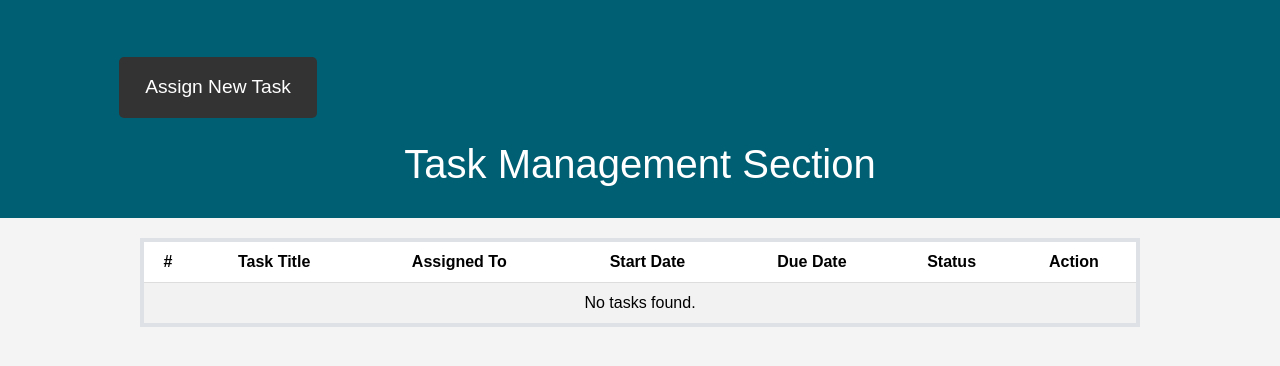
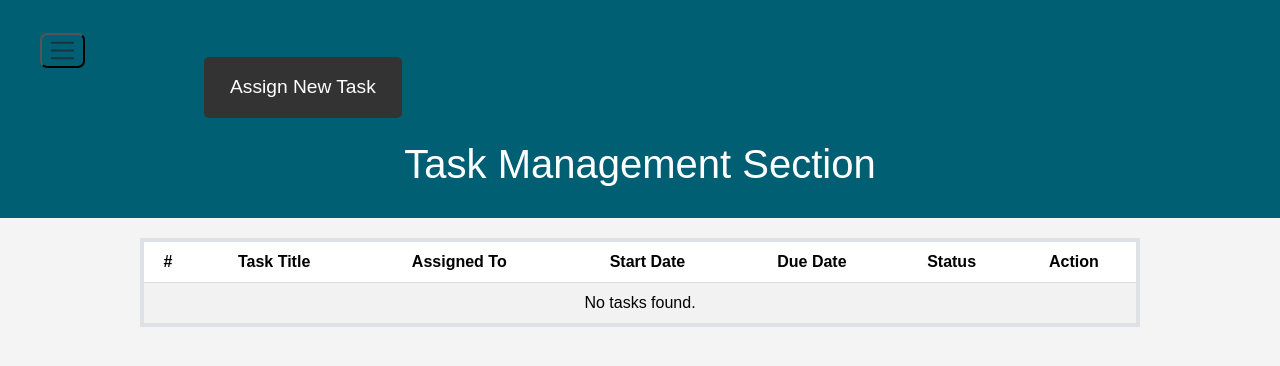
Before and after one commit to zulqarnain02/TaskManagement, a Django app: page / in a window 1280 px wide. Shown: the top 366 px of the page. Run offline with Django 5.2, Linux system fonts and the light colour scheme; data that the repository does not hold is empty; some libraries are stand-ins or nearby versions.

Commit message:
nav bar added

```diff
--- a/TaskManagement/TaskManagement/settings.py
+++ b/TaskManagement/TaskManagement/settings.py
@@ -126,3 +126,5 @@ STATIC_URL = 'static/'
 # https://docs.djangoproject.com/en/5.0/ref/settings/#default-auto-field
 
 DEFAULT_AUTO_FIELD = 'django.db.models.BigAutoField'
+
+LOGIN_URL = 'login'
--- a/TaskManagement/myapp/templates/home.html
+++ b/TaskManagement/myapp/templates/home.html
@@ -159,6 +159,25 @@
         font-weight: bold;
       }
 
+      #hello {
+        background-color: #005f73;
+        color: white;
+      }
+
+      #menubtn {
+        background-color: #005f73;
+      }
+
+      #navbarmenu {
+        background-color: #005f73;
+        margin-top: -50px; /* Move the button up */
+        padding: 15px 20px; /* Increase the size */
+        font-size: 1.2em; /* Increase font size */
+      }
+      #navbarmenu button{
+        border-radius: 7px;
+      }
+
       @media (max-width: 768px) {
         table thead {
           display: none;
@@ -219,6 +238,22 @@
   <body>
     <div id="task-header">
       <div class="header-content">
+        <!-- Navbar copied from menu.html -->
+        <nav class="navbar navbar-light">
+          <div class="container-fluid" id="navbarmenu">
+            <button
+              class="btn-outline-primary"
+              id="menubtn"
+              type="button"
+              data-bs-toggle="offcanvas"
+              data-bs-target="#offcanvasExample"
+              aria-controls="offcanvasExample"
+            >
+              <span class="navbar-toggler-icon"></span>
+            </button>
+          </div>
+        </nav>
+        <!-- End of navbar -->
         <a
           href="#"
           class="btn"
@@ -287,6 +322,30 @@
         </tbody>
       </table>
     </div>
+
+    <!-- Offcanvas Menu -->
+    <div
+      class="offcanvas offcanvas-start"
+      tabindex="-1"
+      id="offcanvasExample"
+      aria-labelledby="offcanvasExampleLabel"
+    >
+      <div class="offcanvas-header" id="hello">
+        <h5 class="offcanvas-title" id="offcanvasExampleLabel">Menu</h5>
+        <button
+          type="button"
+          class="btn-close"
+          data-bs-dismiss="offcanvas"
+          aria-label="Close"
+        ></button>
+      </div>
+      <div class="offcanvas-body">
+        <button class="btn-info w-100 mb-2" type="button">Profile</button>
+        <button class="btn-success w-100 mb-2" type="button">Login</button>
+        <button class="btn-danger w-100" type="button">Logout</button>
+      </div>
+    </div>
+    <!-- End of Offcanvas Menu -->
 
     <!-- Assign new task Modal -->
     <div
@@ -379,7 +438,7 @@
       <div class="modal-dialog">
         <div class="modal-content">
           <div class="modal-header">
-            <h5 class="modal-title" id="taskModalLabel">Modify Task</h5>
+            <h5 class="modal-title" id="modifyTaskModalLabel">Modify Task</h5>
             <button
               type="button"
               class="btn-close"
--- a/TaskManagement/myapp/urls.py
+++ b/TaskManagement/myapp/urls.py
@@ -3,8 +3,7 @@ from . import views
 
 urlpatterns = [
     path('', views.home, name='home'),
-    path('details/<int:task_id>/', views.Details, name='details'),  # Modified URL pattern
-    path('details/', views.Details, name='details'),
+    path('details/<int:task_id>/', views.Details, name='details'),
     path('add_task/', views.add_task, name='add_task'),  # New URL pattern
     path('modify_task/', views.modify_task, name='modify_task'),
     path('delete_task/', views.delete_task, name='delete_task'),
--- a/TaskManagement/myapp/views.py
+++ b/TaskManagement/myapp/views.py
@@ -4,12 +4,20 @@ from django.shortcuts import render, redirect
 from django.http import JsonResponse
 from django.utils.timezone import now
 
+
+
 def home(request):
     tasks = Task.objects.all()  # Fetch all tasks
     return render(request, 'home.html', {'tasks': tasks})
 
-def Details(request):
-    return render(request, 'Details.html')
+
+def Details(request, task_id):
+    try:
+        task = Task.objects.get(taskid=task_id)
+        return render(request, 'Details.html', {'task': task})
+    except Task.DoesNotExist:
+        return render(request, 'error.html', {'message': 'Task not found'})
+
 
 
 def add_task(request):
@@ -32,6 +40,7 @@ def add_task(request):
         except Exception as e:
             return JsonResponse({'success': False, 'error': str(e)})
     return JsonResponse({'success': False, 'error': 'Invalid request method'})
+
 
 
 def modify_task(request):
@@ -59,6 +68,7 @@ def modify_task(request):
     return JsonResponse({'success': False, 'error': 'Invalid request method'})
 
 
+
 def delete_task(request):
     if request.method == 'POST':
         task_id = request.POST.get('id')
@@ -72,11 +82,3 @@ def delete_task(request):
         except Exception as e:
             return JsonResponse({'success': False, 'error': str(e)})
     return JsonResponse({'success': False, 'error': 'Invalid request method'})
-
-
-def Details(request, task_id):
-    try:
-        task = Task.objects.get(taskid=task_id)
-        return render(request, 'Details.html', {'task': task})
-    except Task.DoesNotExist:
-        return render(request, 'error.html', {'message': 'Task not found'})
```
Lines whose indentation alone changed are shown as unchanged.
